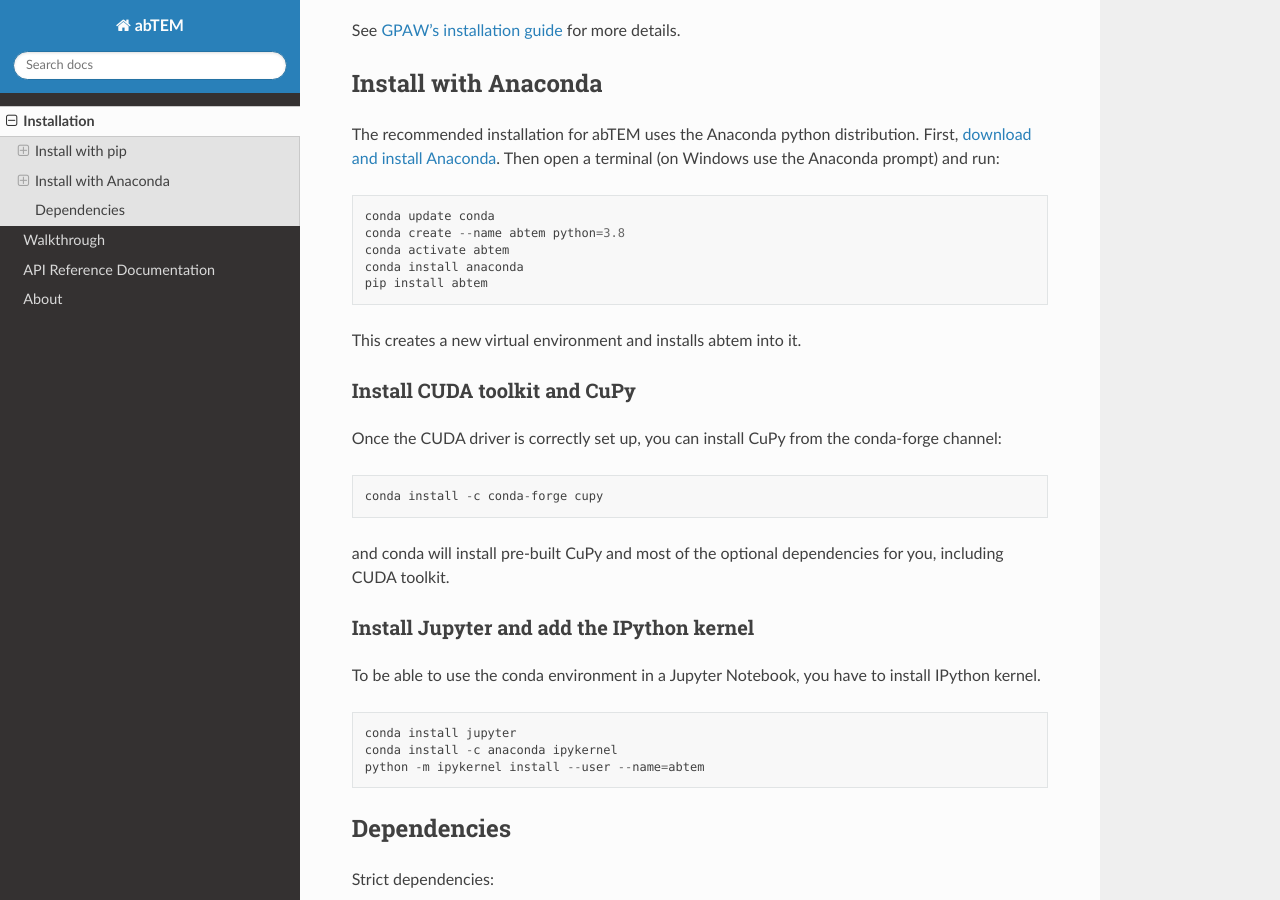
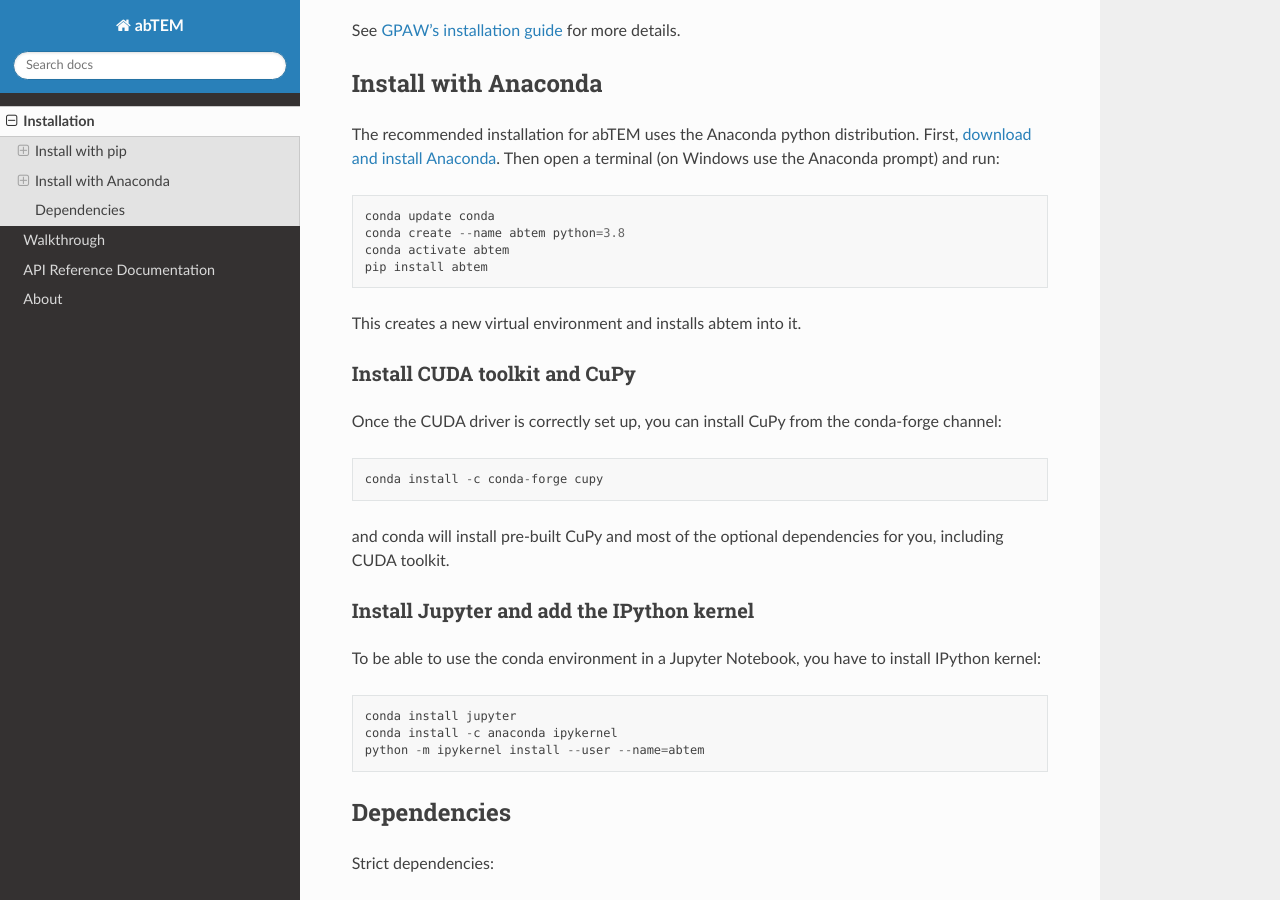
Before and after one commit to abTEM/abTEM, a Sphinx documentation site: the page built from docs/source/install.rst, in a window 1280 px wide and 900 px high, scrolled down 907 px. Built offline with Sphinx 7.4.7 and the Read the Docs theme 2.0.0, drawn with Linux system fonts in a browser that asks for light colours; pages that are not in the unit, such as notebooks, are missing from menus.

Commit message:
Updated installation instructions

```diff
--- a/docs/source/install.rst
+++ b/docs/source/install.rst
@@ -31,23 +31,18 @@
 
 Install with Anaconda
 ---------------------
-The recommended installation for abTEM uses the Anaconda python distribution. First, `download and install Anaconda <`www.anaconda.com/download>`_. Then open a terminal (on Windows use the Anaconda prompt) and run:
-
-.. code-block::
+The recommended installation for abTEM uses the Anaconda python distribution. First, `download and install Anaconda <`www.anaconda.com/download>`_. Then open a terminal (on Windows use the Anaconda prompt) and run::
 
     conda update conda
     conda create --name abtem python=3.8
     conda activate abtem
-    conda install anaconda
     pip install abtem
 
 This creates a new virtual environment and installs abtem into it.
 
 Install CUDA toolkit and CuPy
 *****************************
-Once the CUDA driver is correctly set up, you can install CuPy from the conda-forge channel:
-
-.. code-block::
+Once the CUDA driver is correctly set up, you can install CuPy from the conda-forge channel::
 
     conda install -c conda-forge cupy
 
@@ -55,9 +50,7 @@
 
 Install Jupyter and add the IPython kernel
 ******************************************
-To be able to use the conda environment in a Jupyter Notebook, you have to install IPython kernel.
-
-.. code-block::
+To be able to use the conda environment in a Jupyter Notebook, you have to install IPython kernel::
 
     conda install jupyter
     conda install -c anaconda ipykernel
```
